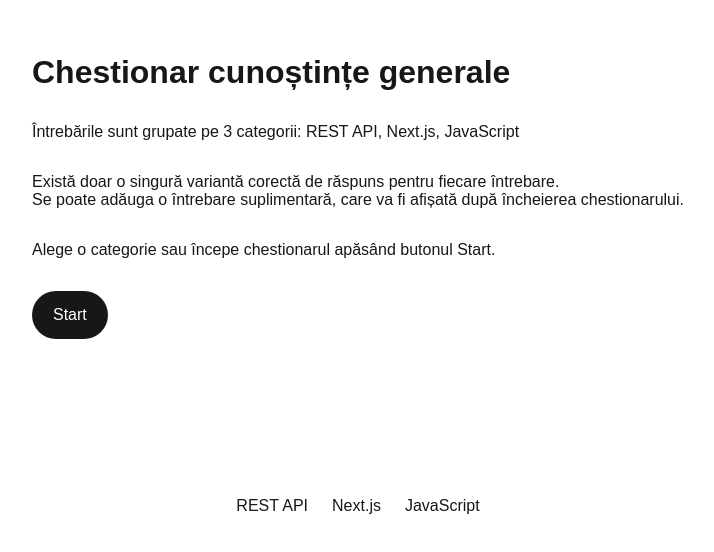
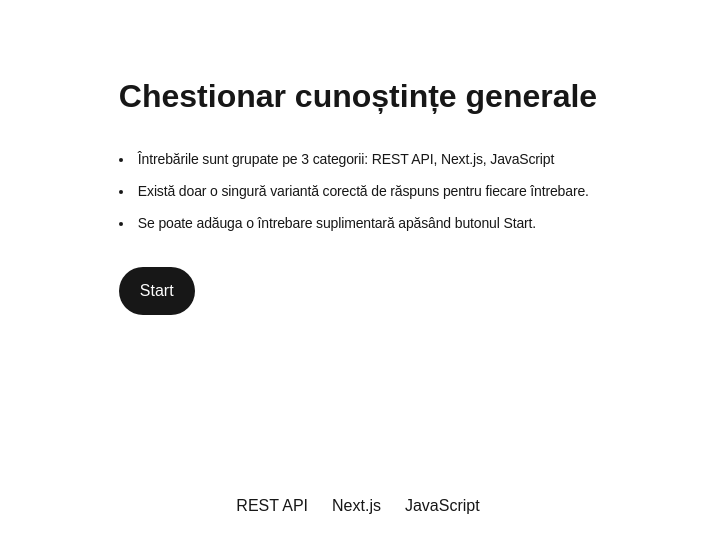
Before and after one commit to mircea-source/gt---quiz-app, a Next.js app: page / in a window 1280 px wide. Shown: the part 204-756 px from the top of the page, without its empty margins (282-996 px from the left). Built offline with nearby package versions, Linux system fonts and the light colour scheme.

Commit message:
Refactor AddQuestionForm component to use local storage for storing questions

```diff
--- a/pages/categories.js
+++ b/pages/categories.js
@@ -18,7 +18,6 @@ function Categories() {
       </Head>
       <div className={styles.page}>
         <main className={styles.main}>
-          <h1>Alege o categorie</h1>
           <div className={styles.footer}>
             {categories.map((category) => (
               <div className={styles.ctas} key={category}>
--- a/pages/index.js
+++ b/pages/index.js
@@ -35,7 +35,8 @@ export default function Home() {
       <div className={styles.page}>
         <main className={styles.main}>
           <h1>Chestionar cunoștințe generale</h1>
-          <p className="category">
+          <ul>
+            <li>
               Întrebările sunt grupate pe {categories.length} categorii:&nbsp;
               {categories.map((category, index) => (
                 <span key={index}>
@@ -43,10 +44,10 @@ export default function Home() {
                   {index < categories.length - 1 && ', '}
                 </span>
               ))}
-          </p>
-          <p>Există doar o singură variantă corectă de răspuns pentru fiecare întrebare.
-            <br/>Se poate adăuga o întrebare suplimentară, care va fi afișată după încheierea chestionarului.</p>
-          <p>Alege o categorie sau începe chestionarul apăsând butonul Start.</p>
+            </li>
+            <li>Există doar o singură variantă corectă de răspuns pentru fiecare întrebare.</li>
+            <li>Se poate adăuga o întrebare suplimentară apăsând butonul Start.</li>
+          </ul>
           <div className={styles.ctas}>
             <Link href="/categories" className={styles.primary}>Start</Link>
           </div>
--- a/styles/Home.module.css
+++ b/styles/Home.module.css
@@ -34,7 +34,8 @@
   grid-row-start: 2;
 }
 
-.main ol {
+.main ol,
+.main ul {
   font-family: var(--font-geist-mono);
   padding-left: 0;
   margin: 0;
```
Also changed, not shown: components/AddQuestionForm.js (+9 -4 lines), pages/quiz/[quizId].js (+32 -11 lines). Lines whose indentation alone changed are shown as unchanged.
